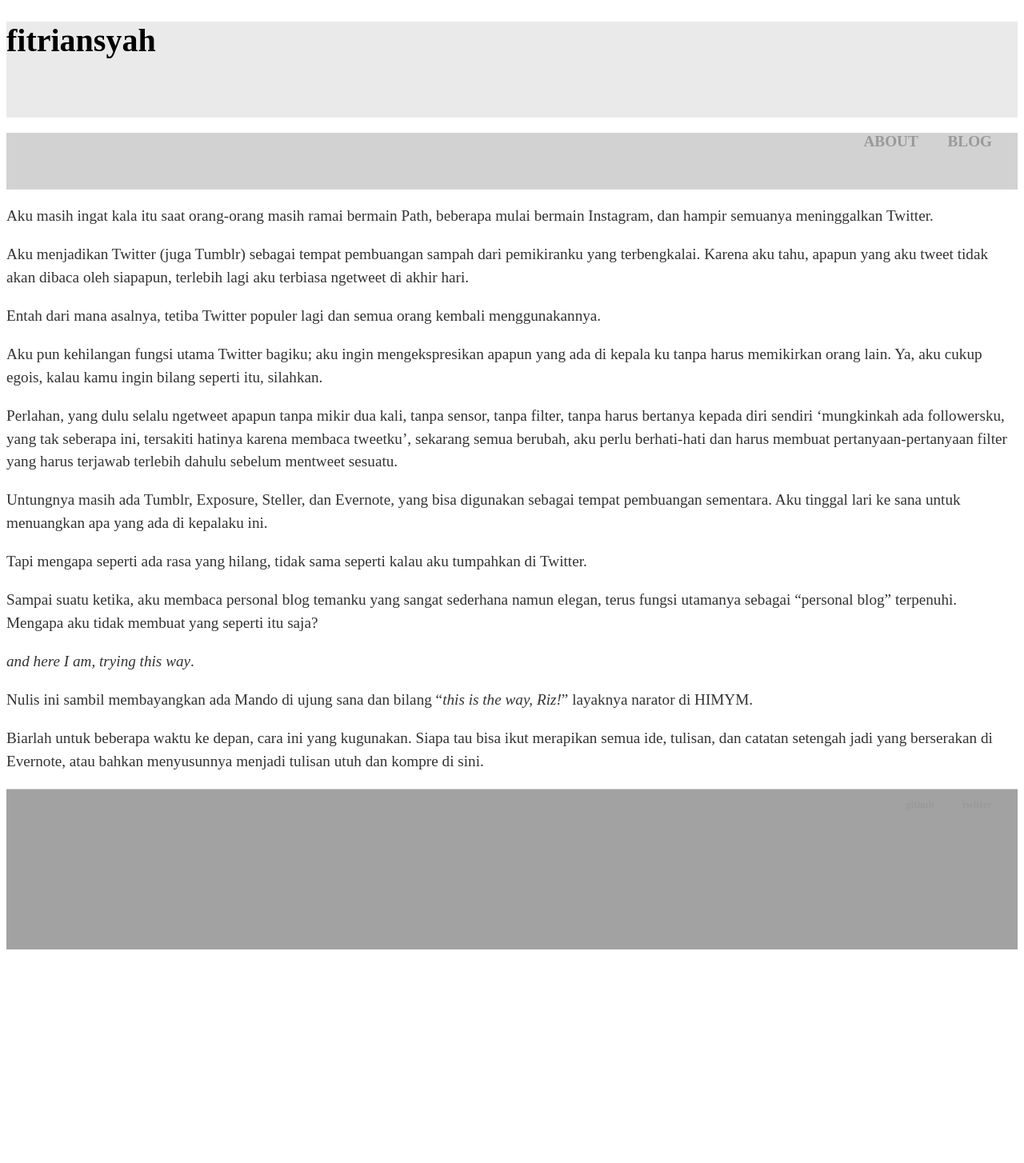
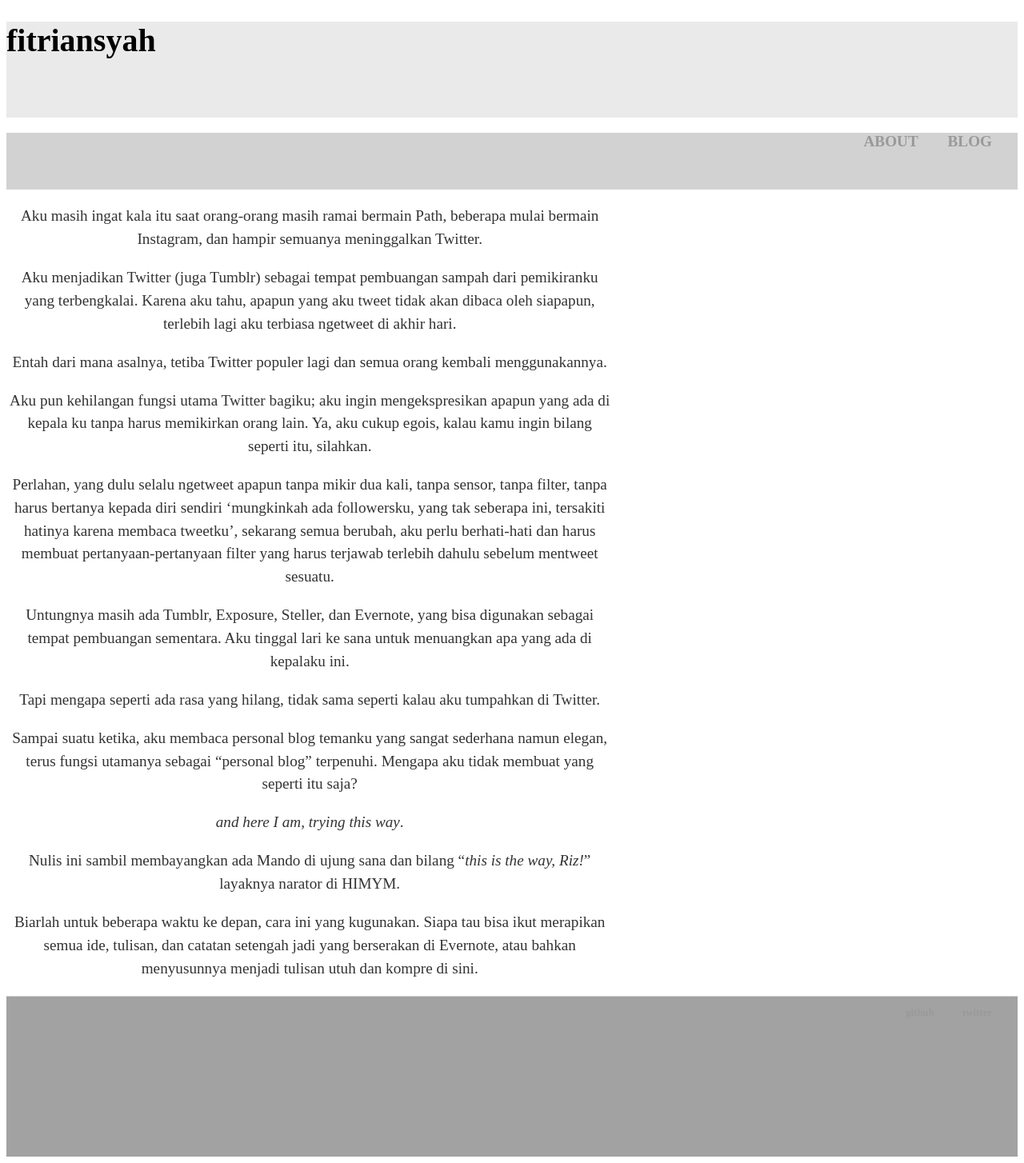
Before and after one commit to rnfitriansyah/rnfitriansyah.github.io, a Jekyll site: the page built from _posts/2020-11-02-The-Starting-Line.md, in a window 1280 px wide. Shown: the whole page at 80% size. Built offline with Jekyll 4.4.1, drawn with Linux system fonts in a browser that asks for light colours; before the commit the page ends 1195 px from its top, so only the background shows below that.

Commit message:
Update responsive.css

```diff
--- a/css/responsive.css
+++ b/css/responsive.css
@@ -34,6 +34,8 @@ p {
     font-size: 1.2em;
     line-height: 1.5em;
     color: #333;
+    width:60%;
+    text-align: center;
 }
 footer {
     border-top: 1px solid #d5d5d5;
```
